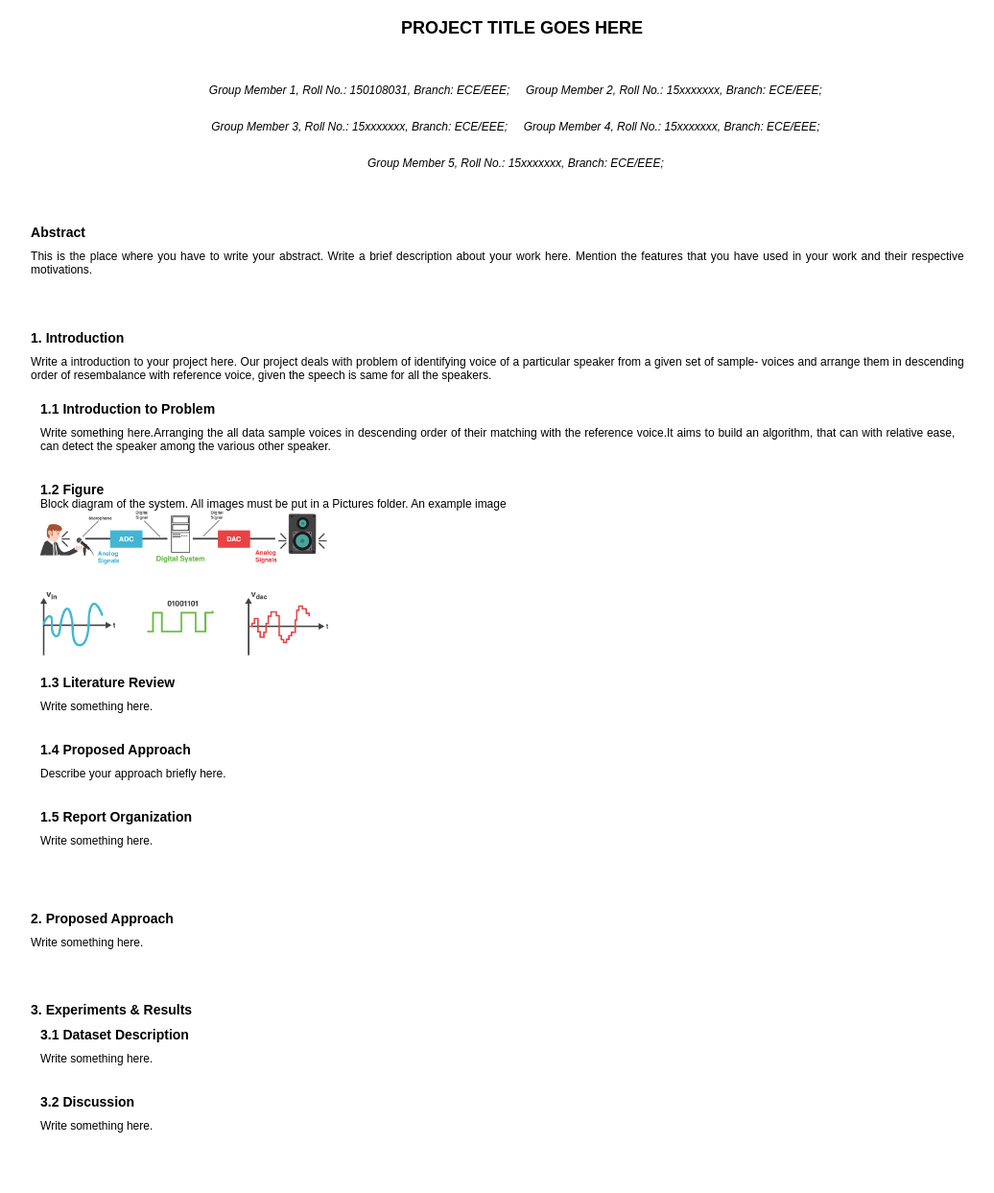
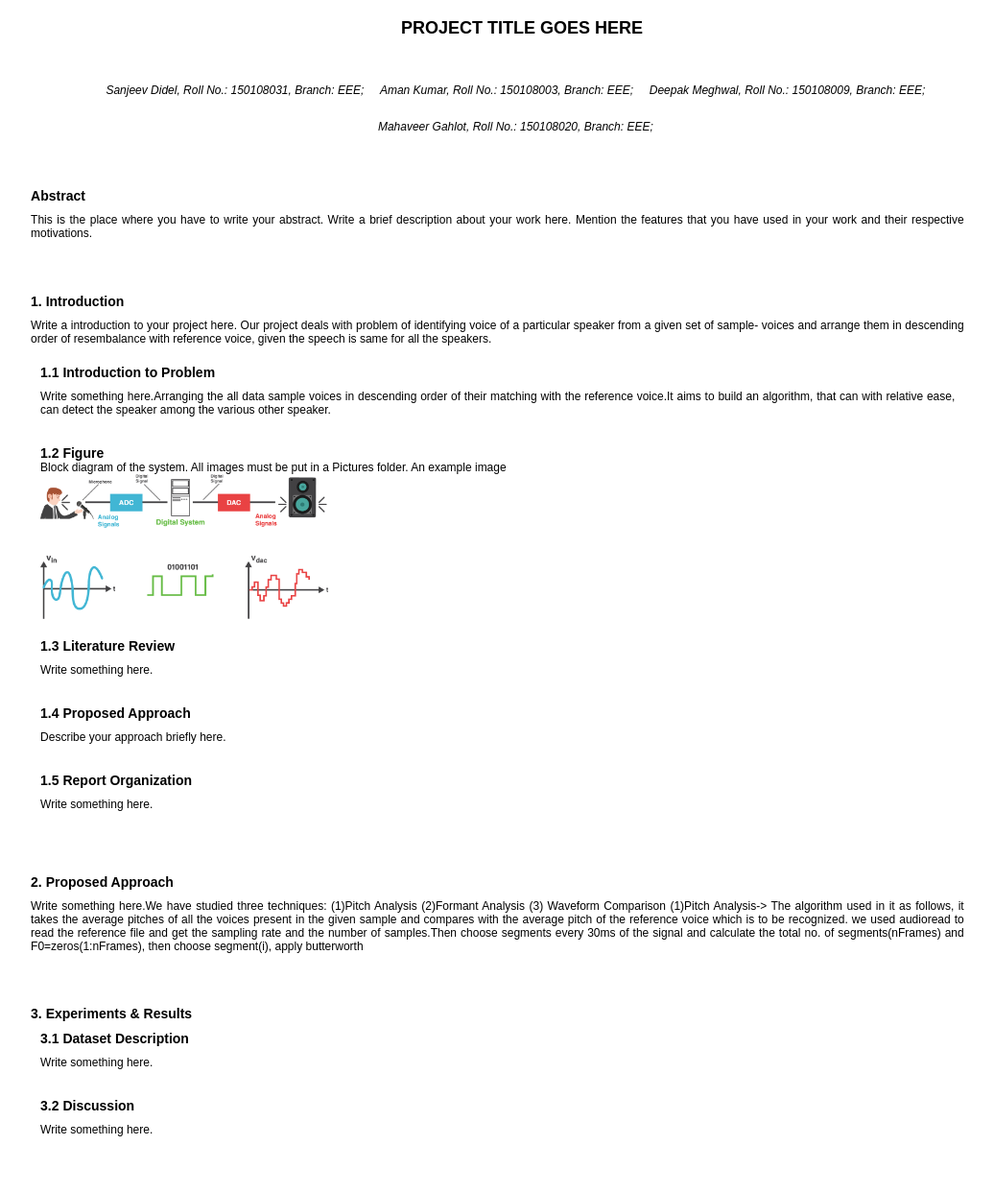
Before and after one commit to MahaveerSingh/Machine-Learning, a plain HTML site: page index.html in a window 1280 px wide. Shown: the top 1243 px of the page at 96% size, without its empty margins (96-1132 px from the left). Drawn offline with Linux system fonts and the light colour scheme.

Commit message:
Update index.html

```diff
--- a/index.html
+++ b/index.html
@@ -21,11 +21,11 @@
 			<div class="authors">
 
 				<!-- Start edit here  -->
-				<p>Group Member 1, Roll No.: 150108031, Branch: ECE/EEE</p>; &nbsp; &nbsp;
-				<p>Group Member 2, Roll No.: 15xxxxxxx, Branch: ECE/EEE</p>; &nbsp; &nbsp;
-				<p>Group Member 3, Roll No.: 15xxxxxxx, Branch: ECE/EEE</p>; &nbsp; &nbsp;
-				<p>Group Member 4, Roll No.: 15xxxxxxx, Branch: ECE/EEE</p>; &nbsp; &nbsp;
-				<p>Group Member 5, Roll No.: 15xxxxxxx, Branch: ECE/EEE</p>; &nbsp; &nbsp;
+				<p>Sanjeev Didel, Roll No.: 150108031, Branch: EEE</p>; &nbsp; &nbsp;
+				<p>Aman Kumar, Roll No.: 150108003, Branch: EEE</p>; &nbsp; &nbsp;
+				<p>Deepak Meghwal, Roll No.: 150108009, Branch: EEE</p>; &nbsp; &nbsp;
+				<p>Mahaveer Gahlot, Roll No.: 150108020, Branch: EEE</p>; &nbsp; &nbsp;
+
 				<!-- Stop edit here -->
 
 			</div>
@@ -111,7 +111,11 @@
 				<div class="text">
 
 					<!-- Start edit here  -->
-					Write something here.
+					Write something here.We have studied three techniques:
+					(1)Pitch Analysis (2)Formant Analysis (3) Waveform Comparison
+					(1)Pitch Analysis-> The algorithm used in it as follows, it takes the average pitches of all the voices present in the given sample and compares with the average pitch of the reference voice which is to be recognized.
+					we used audioread to read the reference file and get the sampling rate and the number of samples.Then choose segments every 30ms of the signal and calculate the total no. of segments(nFrames) and F0=zeros(1:nFrames), then choose segment(i), apply butterworth
+
 					<!-- Stop edit here -->
 
 				</div>
```
